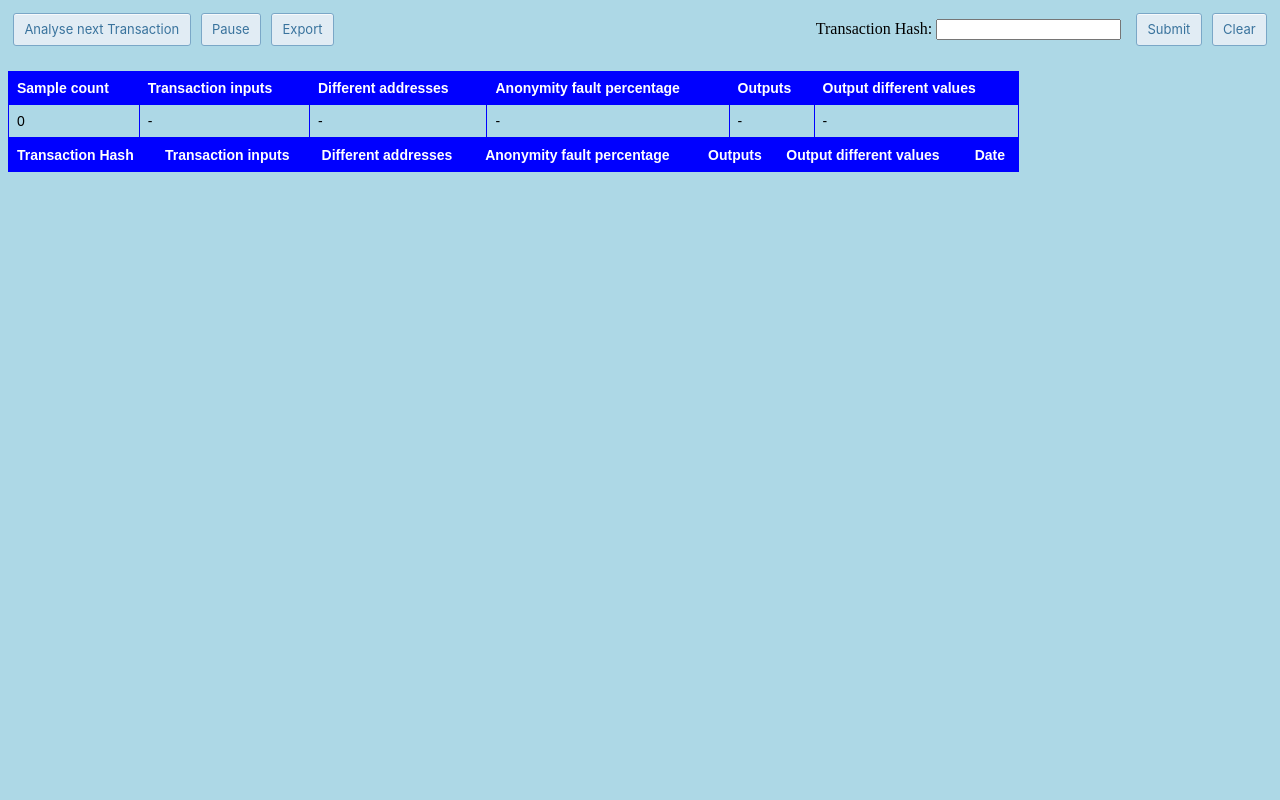
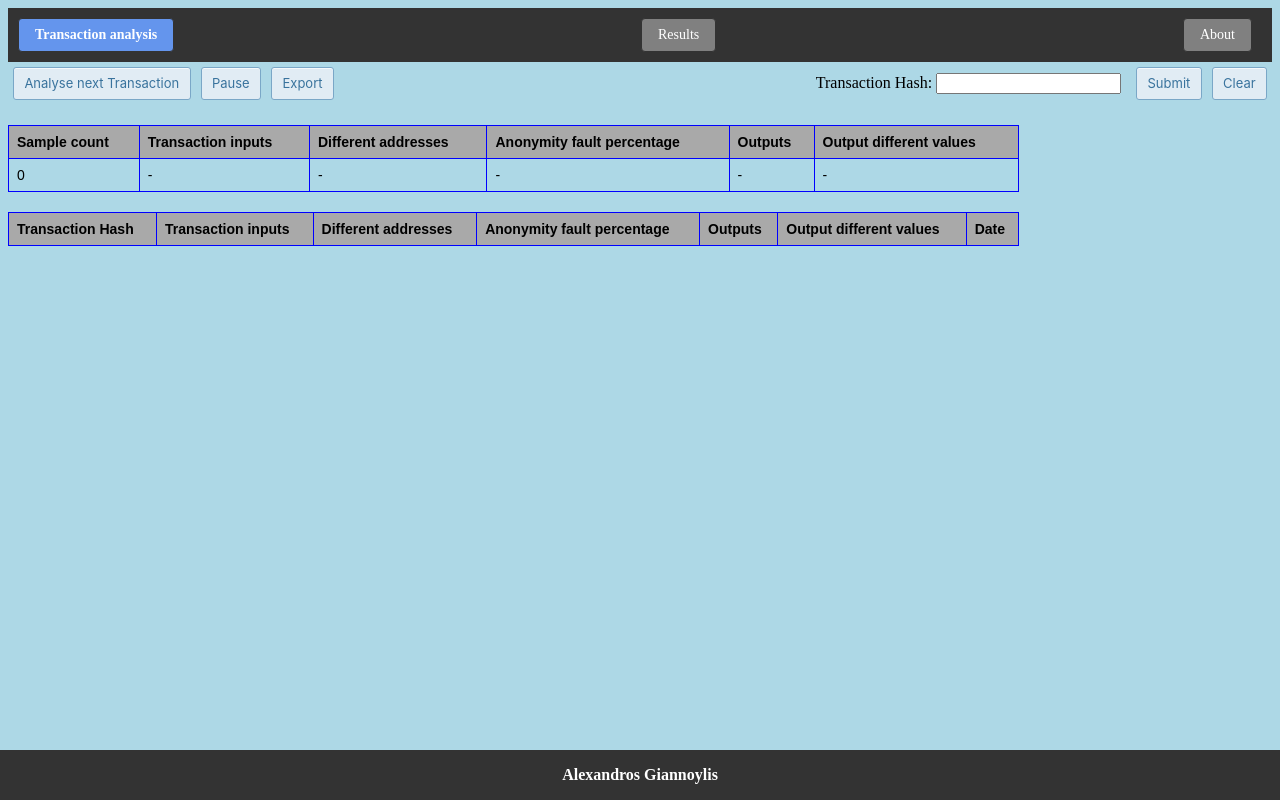
Before and after one commit to alexgian07/BitcoinAnonymity, a website: page public/index.html in a window 1280 px wide. Drawn offline with Linux system fonts and the light colour scheme.

Commit message:
Split in tabs, create footer and navigation

```diff
--- a/public/index.html
+++ b/public/index.html
@@ -7,6 +7,14 @@
 </head>
 
 <body>
+
+  <div class="navigation">
+    <a href="#tab1" class="tab-link active">Transaction analysis</a>
+    <a href="#tab2" class="tab-link">Results</a>
+    <a href="#tab3" class="tab-link">About</a>
+  </div>
+
+  <div id="tab1" class="tab-content active">
     <div class="buttons-area container">
       <div class="left-btns">
         <button class="button-8" id="get-info-btn">Analyse next Transaction</button>
@@ -54,7 +62,7 @@
       </tr>
     </table>
 
-  <table id="transaction-info">
+    <table id="transaction-info" style="max-height: 300px; overflow: scroll; margin-bottom:50px;">
       <thead>
         <tr>
           <th>Transaction Hash</th>
@@ -68,6 +76,17 @@
       </thead>
       <tbody id="transaction-info-body"></tbody>
     </table>
+  </div>
+
+  <div id="tab2" class="tab-content">
+    <!-- Content for tab 2 goes here -->
+  </div>
+
+  <div id="tab3" class="tab-content">
+    <!-- Content for tab 3 goes here -->
+  </div>
 </body>
-
+<footer>
+  <p><label style="font-weight: bold;">Alexandros Giannoylis</label></p>
+</footer>
 </html>
--- a/public/scripts.js
+++ b/public/scripts.js
@@ -3,6 +3,7 @@ const pauseBtn = document.getElementById("pause-btn");
 const exportJsonBtn = document.getElementById("export-json-btn");
 const clearButton = document.getElementById("clearButton");
 const form = document.querySelector('form');
+const tabs = document.querySelectorAll(".tab-link");
 let intervalTime = 1000;
 let intervalId;
 
@@ -12,6 +13,21 @@ let addressesStore = [];
 let anonymityFaultsStore = [];
 let outputsStore = [];
 let outputValuesStore = [];
+
+
+tabs.forEach(tab => {
+  tab.addEventListener("click", function(event) {
+    event.preventDefault();
+    const activeTab = document.querySelector(".tab-content.active");
+    activeTab.classList.remove("active");
+    const target = document.querySelector(this.getAttribute("href"));
+    target.classList.add("active");
+
+    const activeLink = document.querySelector(".tab-link.active");
+    activeLink.classList.remove("active");
+    this.classList.add("active");
+  });
+});
 
 btn.addEventListener("click", async () => {
     try {
--- a/public/styles.css
+++ b/public/styles.css
@@ -7,7 +7,7 @@
   color: #39739d;
   cursor: pointer;
   display: inline-block;
-    font-family: -apple-system,system-ui,"Segoe UI","Liberation Sans",sans-serif;
+  font-family: -apple-system, system-ui, "Segoe UI", "Liberation Sans", sans-serif;
   font-size: 13px;
   font-weight: 400;
   line-height: 1.15385;
@@ -39,6 +39,7 @@
   box-shadow: none;
   color: #2c5777;
 }
+
 table {
   width: 80%;
   border-collapse: collapse;
@@ -54,8 +55,8 @@
 }
 
 th {
-      background-color: blue;
-      color: white;
+  background-color: darkgrey;
+  color: black;
 }
 
 .red {
@@ -92,7 +93,8 @@
   justify-content: flex-end;
 }
 
-    .left-btns, .right-btns {
+.left-btns,
+.right-btns {
   display: flex;
   align-items: center;
 }
@@ -101,6 +103,101 @@
   margin: 10px;
 }
 
-    body{
+body {
   background-color: lightblue;
+  min-height: calc(100vh -50px);
+  overflow-y: scroll;
+  margin-bottom:1px;
 }
+
+.navigation {
+  display: flex;
+  justify-content: space-between;
+}
+
+.tab-link {
+  display: inline-block;
+  padding: 10px 20px;
+  cursor: pointer;
+}
+
+.tab-link.active {
+  background-color: lightgray;
+}
+
+.tab-content {
+  display: none;
+}
+
+.tab-content.active {
+  display: block;
+}
+
+.navigation {
+  background-color: #333;
+  display: flex;
+  justify-content: space-between;
+  padding: 10px;
+}
+
+.navigation a {
+  color: white;
+  text-decoration: none;
+  margin-right: 10px;
+}
+
+.navigation button {
+  background-color: white;
+  border: none;
+  color: #4CAF50;
+  padding: 10px 20px;
+  border-radius: 5px;
+  cursor: pointer;
+  margin-right: 10px;
+}
+
+.navigation button:hover {
+  background-color: #4CAF50;
+  color: white;
+}
+
+
+.tab-link {
+  background-color: grey;
+  color: #333;
+  border: 1px solid #333;
+  border-radius: 4px;
+  padding: 8px 16px;
+  text-align: center;
+  font-size: 14px;
+  cursor: pointer;
+  margin-right: 8px;
+  transition: all 0.2s ease-in-out;
+}
+
+.tab-link:hover {
+  background-color: #333;
+  color: #fff;
+}
+
+.tab-link.active {
+  background-color: cornflowerblue;
+  color: #fff;
+  font-weight: bold;
+}
+
+footer {
+  position: fixed;
+  left: 0;
+  bottom: 0;
+  width: 100%;
+  background-color: #333;
+  color: white;
+  text-align: center;
+  height:50px;
+  text-align: center;
+}
+
+#statistics{
+  margin-bottom:20px;
+}
```
Lines whose indentation alone changed are shown as unchanged.
